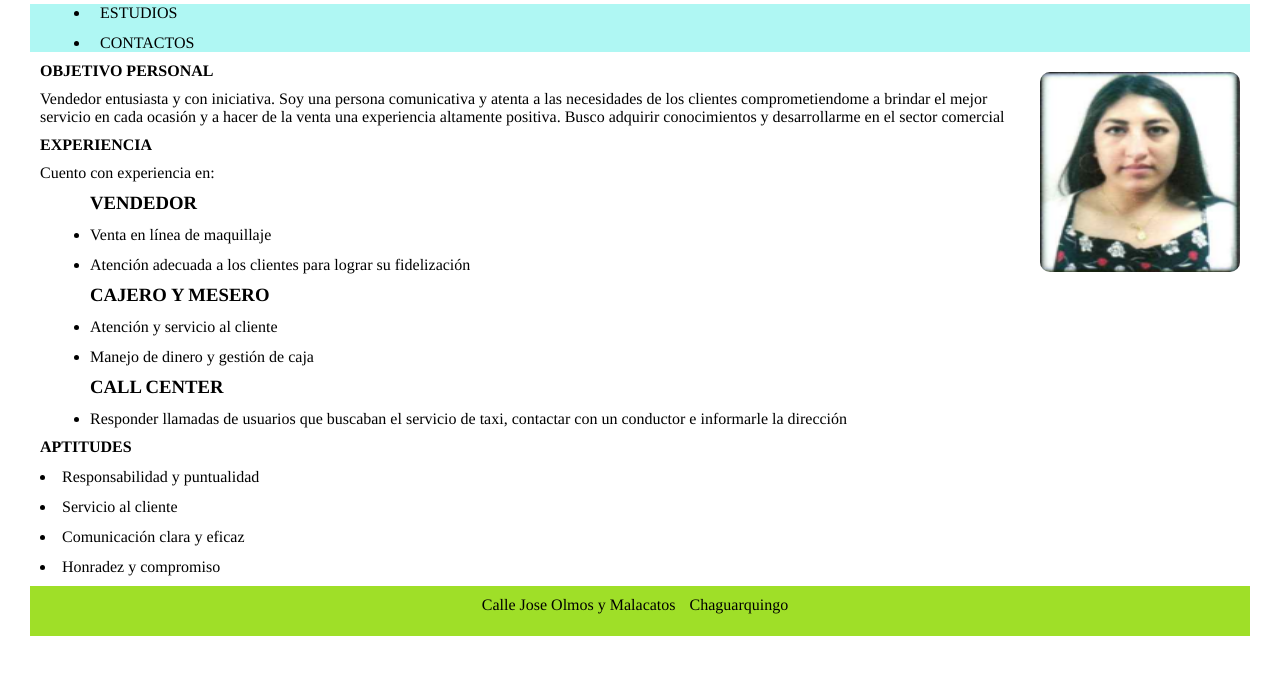
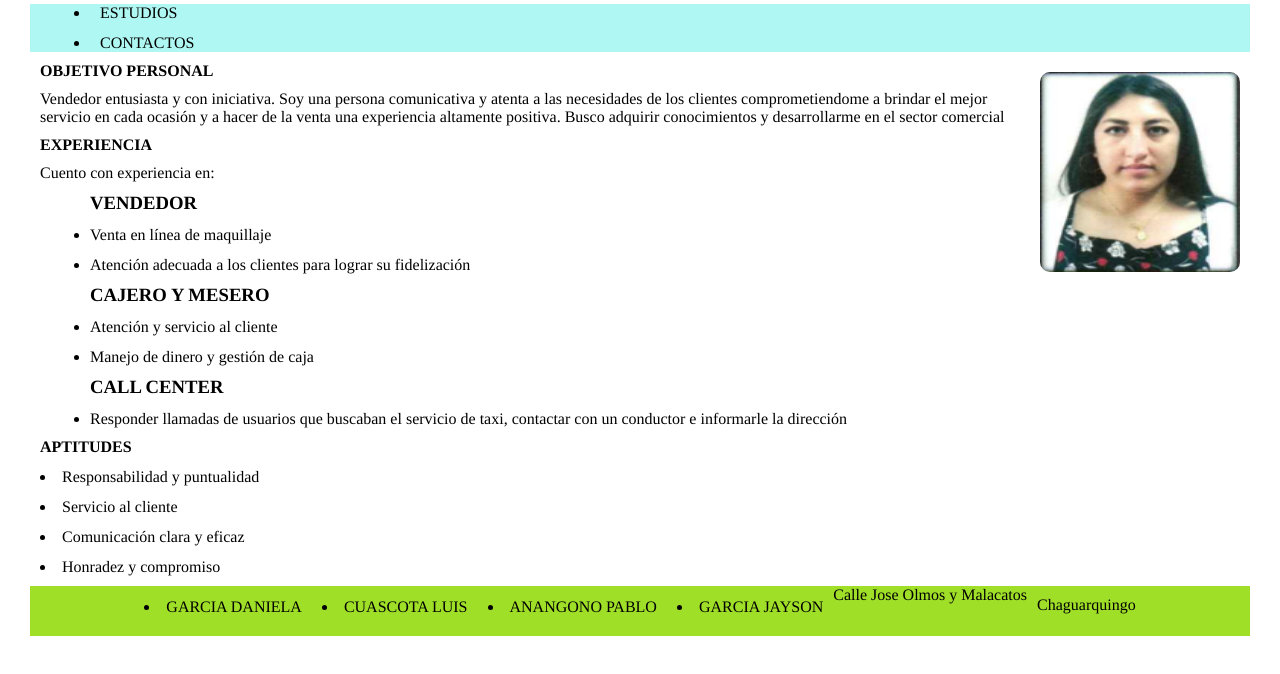
Before and after one commit to daniela2127/hoja, a plain HTML site: page index.html in a window 1280 px wide. Shown: the part 78-752 px from the top of the page. Drawn offline with Linux system fonts and the light colour scheme.

Commit message:
Update index.html

```diff
--- a/index.html
+++ b/index.html
@@ -101,6 +101,10 @@
     </aside>
     <footer>
       <p id="DIRECCIÓN">
+        <li>GARCIA DANIELA</li>
+        <li>CUASCOTA LUIS</li>
+        <li>ANANGONO PABLO</li>
+        <li>GARCIA JAYSON </li>
         Calle Jose Olmos y Malacatos <span>Chaguarquingo</span>
       </p>
     </footer>
```
